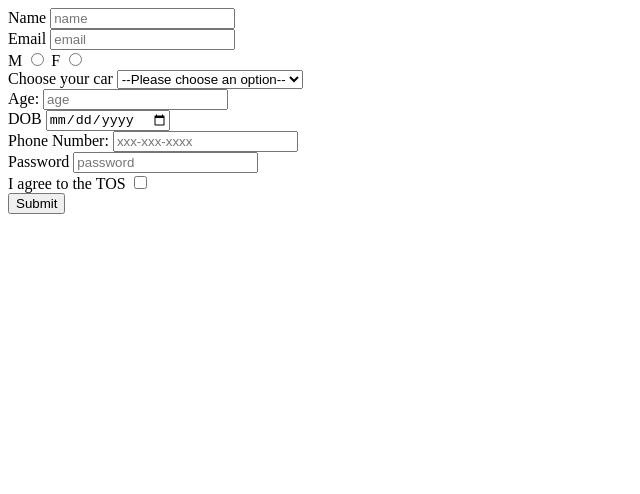
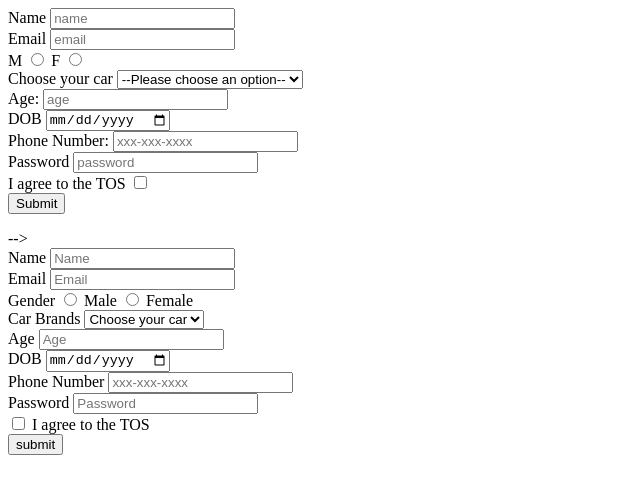
Before and after one commit to acciojob/signup-form-car-Samiriddhi, a website: page main.html in a window 1280 px wide. Shown: the whole page, without its empty margins (0-640 px from the left). Drawn offline with Linux system fonts and the light colour scheme.

Commit message:
created a submission

```diff
--- a/main.html
+++ b/main.html
@@ -35,7 +35,7 @@
 
 </body>
 
-</html>-->
+</html>
 
 
 <!DOCTYPE html>
@@ -92,4 +92,63 @@
 
 </body>
 
+</html>-->
+
+
+<!DOCTYPE html>
+
+<html>
+
+<head>
+	<link rel="stylesheet" href="styles.css">
+</head>
+
+<body>
+	<!-- the entire body must be written by student -->
+    <form action="#" method="post">
+        <div>
+            <label for="name">Name</label>
+            <input type="text" id="name" placeholder="Name" required>
+        </div>
+        <div>
+            <label for="email">Email</label>
+            <input type="email" id="email" placeholder="Email" required>
+        </div>
+        <div>
+            <label for="gender">Gender</label>
+            <input type="radio" id="gender_m"  name="gender" required> Male
+            <input type="radio" id="gender_f" name="gender" required> Female
+        </div>
+            <label for="cars">Car Brands</label>
+                <select name="cars" id="cars" required>
+                    <option value="choos e your car" aria aria-placeholder="--Please choose an option--" selected disabeld>Choose your car</option>
+                    <option value="BMW">BMW</option>
+                    <option value="BMW">Audi</option>
+                    <option value="BMW">Mercedez</option>
+                </select>
+        </div>
+        <div>
+            <label for="age">Age</label>
+            <input type="number" id="age" placeholder="Age" required>
+        </div>
+        <div>
+            <label for="dob">DOB</label>
+            <input type="date" id="dob" required>
+        </div>
+        <div>
+            <label for="tel">Phone Number</label>
+            <input type="tel" id="tel" placeholder="xxx-xxx-xxxx">
+        </div>
+        <div>
+            <label for="password">Password</label>
+            <input type="password" name="password" id="password" placeholder="Password" required>
+        </div>
+        <div>
+            <input type="checkbox" name="tos" id="tos">
+            <label for="tos">I agree to the TOS</label>
+        </div>
+		<button type="submit">submit</button>
+
+</body>
+
 </html>
```
